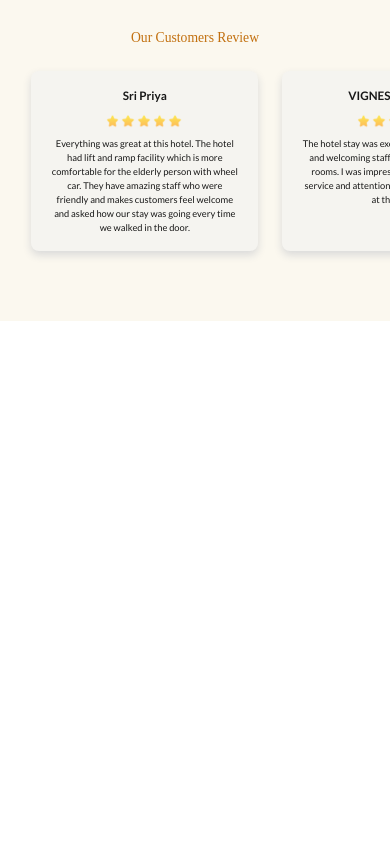
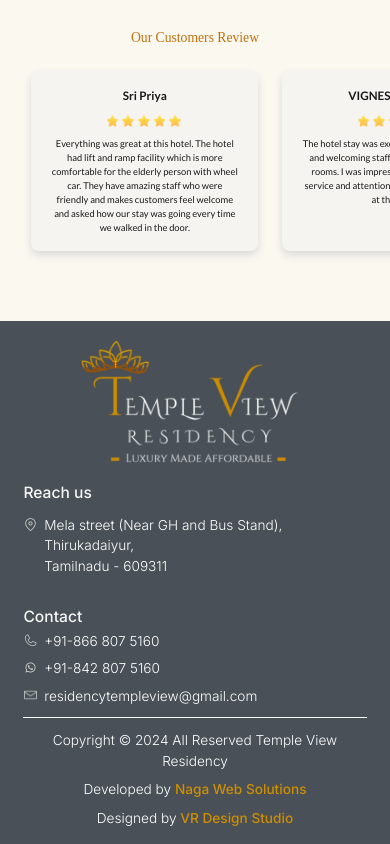
Before and after one commit to maninagarajan/tv-residency, a React (Vite) app: page / in a window 390 px wide. Shown: the part 2529-3373 px from the top of the page. Before the commit the page ends 2850 px from the top, so only its background shows below. Built offline with nearby package versions, Linux system fonts and the light colour scheme; a web font is replaced by a local one.

Commit message:
footer component added

```diff
--- a/src/App.jsx
+++ b/src/App.jsx
@@ -1,9 +1,13 @@
 import React from 'react'
 import { RouterComponent } from './routes/router'
+import { FooterComponent } from './components/FooterComponent/footer'
 
 const App = () => {
   return (
-    <RouterComponent />
+    <>
+      <RouterComponent />
+      <FooterComponent />
+    </>
   )
 }
 
--- /dev/null
+++ b/src/components/FooterComponent/footer.css
@@ -0,0 +1,203 @@
+.footerContainer {
+    background-color: var(--blue-grey);
+    padding: 20px 10vw 10px 10vw;
+    display: flex;
+    flex-direction: column;
+}
+
+.topFooter {
+    display: flex;
+    flex-direction: row;
+}
+
+.footer-logo {
+    margin-right: 5vw;
+    width: 10vw;
+    height: calc(10vw * 0.58);
+}
+
+.reachSection {
+    width: 25vw;
+    padding-left: 1.5vw;
+    justify-content: flex-start;
+    display: flex;
+    flex-direction: column;
+}
+
+.reachSection .locationRow {
+    flex-direction: row;
+    display: flex;
+    align-items: flex-start;
+    margin-bottom: 5px;
+    margin-top: 10px;
+}
+
+.reachSection h3 {
+    font-family: "Inter", sans-serif;
+    font-optical-sizing: auto;
+    font-weight: 500;
+    font-style: normal;
+    font-size: 1vw;
+    color: var(--white);
+    opacity: 0.95;
+    margin: 0;
+    display: inline;
+    margin-bottom: 6px;
+}
+
+.reachSection img {
+    width: 1vw;
+    height: 1vw;
+    margin-top: 2px;
+    box-shadow: none;
+    cursor: auto;
+    margin-right: 6px;
+    filter: brightness(0) saturate(100%) invert(79%) sepia(0%) saturate(0%) hue-rotate(82deg) brightness(106%) contrast(93%);
+}
+
+.reachSection p {
+    font-family: "Inter", sans-serif;
+    font-optical-sizing: auto;
+    font-weight: 300;
+    font-style: normal;
+    font-size: 0.8vw;
+    color: var(--white);
+    margin: 0;
+    display: block;
+}
+
+.contactSection .locationRow {
+    flex-direction: row;
+    display: flex;
+    align-items: flex-start;
+    margin-bottom: 5px;
+    margin-top: 2px;
+}
+
+.bottomFooter {
+    border-top: solid 1px var(--white);
+    display: flex;
+    flex-direction: row;
+    padding-top: 10px;
+}
+
+.bottomFooter p {
+    font-family: "Inter", sans-serif;
+    font-optical-sizing: auto;
+    font-weight: 300;
+    font-style: normal;
+    font-size: 0.75vw;
+    color: var(--white);
+    margin: 0;
+    display: block;
+    width: 30%;
+    text-align: center;
+}
+
+.bottomFooter p:first-child {
+    width: 40%;
+    text-align: left;
+}
+
+.bottomFooter p:last-child {
+    width: 30%;
+    text-align: right;
+}
+
+.bottomFooter p span {
+    color: var(--gold-yellow);
+    font-weight: 500;
+}
+
+@media (max-width: 1000px) {
+    .footerContainer {
+        padding: 20px 6vw 10px 6vw;
+    }
+
+    .footer-logo {
+        margin-right: 5vw;
+        width: 14vw;
+        height: calc(14vw * 0.58);
+    }
+
+    .reachSection {
+        width: 30vw;
+        padding-left: 2vw;
+    }
+
+    .reachSection h3 {
+        font-size: 1.6vw;
+    }
+
+    .reachSection img {
+        width: 1.5vw;
+        height: 1.5vw;
+    }
+
+    .reachSection p {
+        font-size: 1.4vw;
+    }
+
+    .bottomFooter p {
+        font-size: 1.15vw;
+    }
+}
+
+@media (max-width: 650px) {
+    .topFooter {
+        display: flex;
+        flex-direction: column;
+        align-items: center;
+    }
+
+    .footer-logo {
+        margin-right: 0;
+        width: 62vw;
+        height: calc(62vw * 0.58);
+    }
+
+    .reachSection {
+        width: 88vw;
+        padding-left: 0;
+    }
+
+    .reachSection h3 {
+        font-size: 4vw;
+        margin-bottom: 0;
+    }
+
+    .reachSection img {
+        width: 3.8vw;
+        height: 3.8vw;
+    }
+
+    .reachSection p {
+        font-size: 3.5vw;
+    }
+
+    .bottomFooter {
+        border-top: solid 1px var(--white);
+        display: flex;
+        flex-direction: column;
+        align-items: center;
+        padding-top: 10px;
+        margin-top: 6px;
+    }
+
+    .bottomFooter p {
+        font-size: 3.5vw;
+        width: 90%;
+        margin-bottom: 6px;
+        margin-top: 2px;
+    }
+
+    .bottomFooter p:first-child {
+        width: 90%;
+        text-align: center;
+    }
+
+    .bottomFooter p:last-child {
+        width: 90%;
+        text-align: center;
+    }
+}
--- /dev/null
+++ b/src/components/FooterComponent/footer.jsx
@@ -0,0 +1,54 @@
+import React from 'react';
+import './footer.css';
+import LogoImg from '../../assets/images/Logo_White.png'
+import { address, email, phoneNumber, whatsAppNumber } from '../../constants/info';
+import locationIcon from '../../assets/images/location.png'
+import phoneIcon from '../../assets/images/phone.png'
+import whatsappIcon from '../../assets/images/whatsapp.png'
+import mailIcon from '../../assets/images/mail.png'
+
+export const FooterComponent = () => {
+    return (
+        <div className='footerContainer'>
+            <div className='topFooter'>
+                <img src={LogoImg} alt='Temple View Residency' className='footer-logo' />
+
+                <div className='reachSection'>
+                    <h3>Reach us</h3>
+                    <div className='locationRow'>
+                        <img src={locationIcon} alt={'location-pin'} />
+                        <div>
+                            <p>{address.split(',')[0]},</p>
+                            <p>{address.split(',')[1]},</p>
+                            <p>{address.split(',')[2]}</p><br />
+                        </div>
+                    </div>
+                </div>
+
+                <div className='reachSection contactSection'>
+                    <h3>Contact</h3>
+                    <div className='locationRow'>
+                        <img src={phoneIcon} alt={'phone-icon'} />
+                        <p>{phoneNumber}</p>
+                    </div>
+
+                    <div className='locationRow'>
+                        <img src={whatsappIcon} alt={'whatsapp-icon'} />
+                        <p>{whatsAppNumber}</p>
+                    </div>
+
+                    <div className='locationRow'>
+                        <img src={mailIcon} alt={'email-icon'} />
+                        <p>{email}</p>
+                    </div>
+                </div>
+            </div>
+
+            <div className='bottomFooter'>
+                <p>Copyright &#169; 2024 All Reserved Temple View Residency</p>
+                <p>Developed by <span>Naga Web Solutions</span></p>
+                <p>Designed by <span>VR Design Studio</span></p>
+            </div>
+        </div>
+    )
+}
--- a/src/screens/Home/CustomerReviews/customerReview.css
+++ b/src/screens/Home/CustomerReviews/customerReview.css
@@ -54,14 +54,14 @@
     width: 1.5vw;
     height: 1.5vw;
     margin-right: 2px;
-    opacity: 0.75;
+    opacity: 0.8;
 }
 
 .starSection .greyStarStyle {
     width: 1.5vw;
     height: 1.5vw;
     margin-right: 2px;
-    filter: brightness(0) saturate(100%) invert(74%) sepia(12%) saturate(17%) hue-rotate(15deg) brightness(96%) contrast(88%);
+    filter: brightness(0) saturate(100%) invert(79%) sepia(0%) saturate(0%) hue-rotate(82deg) brightness(106%) contrast(93%);
 }
 
 @media (max-width: 1000px) {
@@ -90,7 +90,7 @@
         width: 2vw;
         height: 2vw;
         margin-right: 2px;
-        filter: brightness(0) saturate(100%) invert(74%) sepia(12%) saturate(17%) hue-rotate(15deg) brightness(96%) contrast(88%);
+        filter: brightness(0) saturate(100%) invert(79%) sepia(0%) saturate(0%) hue-rotate(82deg) brightness(106%) contrast(93%);
     }
 }
 
@@ -136,6 +136,6 @@
         width: 3.5vw;
         height: 3.5vw;
         margin-right: 2px;
-        filter: brightness(0) saturate(100%) invert(74%) sepia(12%) saturate(17%) hue-rotate(15deg) brightness(96%) contrast(88%);
+        filter: brightness(0) saturate(100%) invert(79%) sepia(0%) saturate(0%) hue-rotate(82deg) brightness(106%) contrast(93%);
     }
 }
```
